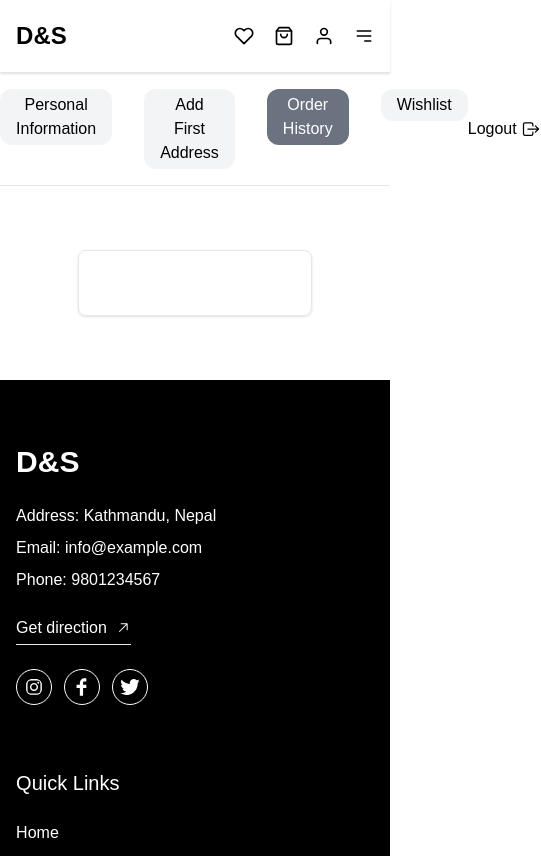
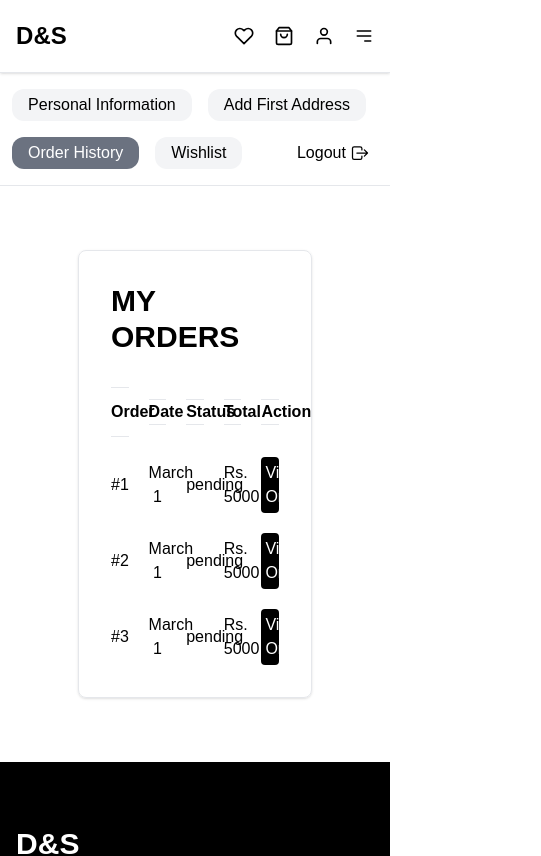
Before and after one commit to Megan021/D-S, a React (Vite) app: page /order-detail in a window 390 px wide. Shown: the top 856 px of the page, 541 px wide, since content can reach past the window. Built offline with nearby package versions, Linux system fonts and the light colour scheme; a web font is replaced by a local one.

Commit message:
worked on responsive and dashboard, quickview

```diff
--- a/package.json
+++ b/package.json
@@ -13,6 +13,7 @@
     "@emotion/react": "^11.13.3",
     "@emotion/styled": "^11.13.0",
     "@mui/material": "^6.0.0",
+    "formik": "^2.4.6",
     "framer-motion": "^11.3.30",
     "react": "^18.3.1",
     "react-dom": "^18.3.1",
@@ -21,7 +22,8 @@
     "react-icons": "^5.3.0",
     "react-router-dom": "^6.26.1",
     "react-slick": "^0.30.2",
-    "slick-carousel": "^1.8.1"
+    "slick-carousel": "^1.8.1",
+    "yup": "^1.4.0"
   },
   "devDependencies": {
     "@eslint/js": "^9.9.0",
--- a/src/App.jsx
+++ b/src/App.jsx
@@ -22,12 +22,14 @@ import MyAccount from "./Pages/Dashboard/MyAccount";
 import UserInfo from "./Pages/Dashboard/UserInfo";
 import AddressBook from "./Pages/Dashboard/AddressBook";
 import OrderDetail from "./Pages/Dashboard/OrderDetail";
+import { OrderProvider } from "./Context/OrderContext";
 
 function App() {
   return (
     <>
       <WishlistProvider>
         <CartProvider>
+        <OrderProvider>
           <Router>
             <ScrollToTop />
             <Navbar />
@@ -53,6 +55,7 @@ function App() {
             <Footer />
             <Toaster position="top-center" reverseOrder={false} />
           </Router>
+          </OrderProvider>
         </CartProvider>
       </WishlistProvider>
     </>
--- a/src/Components/ForDashboard/SubMenu.jsx
+++ b/src/Components/ForDashboard/SubMenu.jsx
@@ -8,7 +8,7 @@ const SubMenu = () => {
   return (
     <div className='border-b border-gray-200 py-4'>
       <div className='container flex justify-between items-center'>
-        <div className='flex gap-8'>
+        <div className='flex gap-4 md:gap-8 overflow-x-scroll md:overflow-auto flex-wrap relative ml-3 md:ml-0'>
           <Link to="/user-info">
             <button
               className={`p-1 px-4 bg-gray-100 hover:bg-gray-300 duration-200 rounded-xl ${
@@ -41,16 +41,19 @@ const SubMenu = () => {
 
           <Link to="/wishlist">
             <button
-              className={`p-1 px-4 bg-gray-100 hover:bg-gray-300 duration-200 rounded-xl ${
-                location.pathname === "/wishlist" ? "bg-gray-500 text-white" : ""
-              }`}
+              className="p-1 px-4 bg-gray-100 hover:bg-gray-300 duration-200 rounded-xl"
             >
               Wishlist
             </button>
           </Link>
+          <Link to="/" className='md:hidden absolute bottom-1 right-5'>
+          <button className='flex items-center gap-1'>
+              Logout <IoLogOutOutline className='text-xl' />
+            </button>
+          </Link>
         </div>
 
-        <div>
+        <div className='hidden md:block'>
           <Link to="/">
             <button className='flex items-center gap-1'>
               Logout <IoLogOutOutline className='text-xl' />
--- a/src/Components/QuickView.jsx
+++ b/src/Components/QuickView.jsx
@@ -65,7 +65,7 @@ const QuickView = ({ isOpen, onClose, product }) => {
   return (
     <div
       id="modal-overlay"
-      className="fixed inset-0 bg-black bg-opacity-50 flex items-center justify-center z-50"
+      className="fixed inset-0 bg-black bg-opacity-50 flex items-center justify-center z-50 px-4 md:px-0"
     >
       <motion.div
         initial={{ opacity: 0, scale: 0.8 }}
@@ -74,13 +74,13 @@ const QuickView = ({ isOpen, onClose, product }) => {
         className="bg-white rounded-lg shadow-lg w-[100%] md:w-1/2 relative md:flex gap-4" // Added 'relative' for proper positioning of the close button
       >
 
-        <div className="md:w-[50%] h-[70vh]">
+        <div className="md:w-[50%] h-[30vh] md:h-[70vh]">
           <img
             src={
               Array.isArray(product.image) ? product.image[0] : product.image
             }
             alt={product.name}
-            className="rounded-l-lg h-full w-full object-cover border-r border-gray-300 rounded"
+            className="rounded-l-lg h-full w-full object-contain md:object-cover border-r border-gray-300 rounded"
           />
         </div>
 
--- /dev/null
+++ b/src/Context/OrderContext.jsx
@@ -0,0 +1,55 @@
+import React, { createContext, useState, useEffect } from "react";
+
+// Create Order Context
+export const OrderContext = createContext();
+
+// Order Provider Component
+export const OrderProvider = ({ children }) => {
+  // State to store orders
+  const [orders, setOrders] = useState([]);
+
+  // State to store shipping information
+  const [shippingInfo, setShippingInfo] = useState({});
+
+  // Retrieve existing orders and shipping info from localStorage on component mount
+  useEffect(() => {
+    const storedOrders = JSON.parse(localStorage.getItem("orders")) || [];
+    setOrders(storedOrders);
+
+    const storedShippingInfo = JSON.parse(localStorage.getItem("shippingInfo")) || {};
+    setShippingInfo(storedShippingInfo);
+  }, []);
+
+  // Function to add a new order
+  const addOrder = (newOrder) => {
+    const updatedOrders = [...orders, newOrder];
+    setOrders(updatedOrders);
+    localStorage.setItem("orders", JSON.stringify(updatedOrders));
+  };
+
+  // Function to update shipping information
+  const updateShippingInfo = (info) => {
+    setShippingInfo(info);
+    localStorage.setItem("shippingInfo", JSON.stringify(info));
+  };
+
+  // Function to clear all orders (optional)
+  const clearOrders = () => {
+    setOrders([]);
+    localStorage.removeItem("orders");
+  };
+
+  return (
+    <OrderContext.Provider
+      value={{
+        orders,
+        addOrder,
+        clearOrders,
+        shippingInfo, // Export shippingInfo state
+        updateShippingInfo, // Export updateShippingInfo function
+      }}
+    >
+      {children}
+    </OrderContext.Provider>
+  );
+};
--- a/src/Pages/Dashboard/AddressBook.jsx
+++ b/src/Pages/Dashboard/AddressBook.jsx
@@ -7,14 +7,14 @@ const AddressBook = () => {
   return (
     <>
       <SubMenu />
-      <div className="container mt-16 border border-gray-200 shadow rounded-lg p-8 w-[60%]">
+      <div className="container mt-16 border border-gray-200 shadow rounded-lg p-8 md:w-[60%]">
         <h2 className="text-3xl font-bold mb-3 uppercase">Address Book</h2>
         <p>
           Feel free to edit any of your address details below so your account is
           up to date.
         </p>
 
-        <div className="grid grid-cols-2 gap-5">
+        <div className="grid md:grid-cols-2 gap-5">
         <div className="border border-gray-300 hover:border-black p-5 mt-8">
           <h3 className="pb-20">New Address</h3>
           <i>
--- a/src/Pages/Dashboard/MyAccount.jsx
+++ b/src/Pages/Dashboard/MyAccount.jsx
@@ -6,7 +6,8 @@ const MyAccount = () => {
     <>
     <SubMenu />
      <div className='container text-center mt-14'>
-          <h2 className='text-3xl font-medium pb-3'>Hello User!</h2>
+          <h2 className='text-3xl font-semibold pb-3'>Hello User!</h2>
+          <img src="/images/dashboard/welcomeUser.jpg" alt="" className='w-[25%] mx-auto' />
           <p className='w-[65%] mx-auto'>From your account dashboard you can view your recent orders, manage your shipping and billing address, and edit your account details. Please navigate through submenu above.</p>
      </div>
     </>
--- a/src/Pages/Dashboard/OrderDetail.jsx
+++ b/src/Pages/Dashboard/OrderDetail.jsx
@@ -6,6 +6,33 @@ const OrderDetail = () => {
     <>
     <SubMenu />
      <div className='container mt-16 border border-gray-200 shadow rounded-lg p-8 w-[60%]'>
+     <h2 className="text-3xl font-bold mb-8 uppercase">My Orders</h2>
+
+     <div className='grid grid-cols-5 gap-5 text-center items-center'>
+  <div className='font-bold py-3 border-y'>Order</div>
+  <div className='font-bold border-y'>Date</div>
+  <div className='font-bold border-y'>Status</div>
+  <div className='font-bold border-y'>Total</div>
+  <div className='font-bold border-y'>Action</div>
+
+  <div>#1</div>
+  <div>March 1</div>
+  <div>pending</div>
+  <div>Rs. 5000</div>
+  <div className='p-1 bg-black text-white rounded'>View Order</div>
+
+  <div>#2</div>
+  <div>March 1</div>
+  <div>pending</div>
+  <div>Rs. 5000</div>
+  <div className='p-1 bg-black text-white rounded'>View Order</div>
+
+  <div>#3</div>
+  <div>March 1</div>
+  <div>pending</div>
+  <div>Rs. 5000</div>
+  <div className='p-1 bg-black text-white rounded'>View Order</div>
+</div>
 
      </div>
     </>
--- a/src/Pages/Dashboard/UserInfo.jsx
+++ b/src/Pages/Dashboard/UserInfo.jsx
@@ -5,7 +5,7 @@ const UserInfo = () => {
   return (
     <>
     <SubMenu />
-     <div className='container mt-16 border border-gray-200 shadow rounded-lg p-8 w-[50%]'>
+     <div className='container mt-16 border border-gray-200 shadow rounded-lg p-8 md:w-[50%]'>
           <h2 className='text-3xl font-bold mb-3 uppercase'>My Details</h2>
           <p className=''>Feel free to edit any of your details below so your account is up to date.</p>
           <div className='uppercase my-12'>
--- a/tailwind.config.js
+++ b/tailwind.config.js
@@ -9,7 +9,7 @@ theme: {
     screens: {
       xs: "425px",
       sm: "567px",
-      md: "768px",
+      md: "600px",
       lg: "904px",
       xl: "1280px",
       "2xl": "1150px",
```
Also changed, not shown: src/Pages/ShippingAndPayment.jsx (+7 -56 lines), public/images/dashboard/welcomeUser.jpg (added), 1 other file (tests, documents, lock files or other folders).
